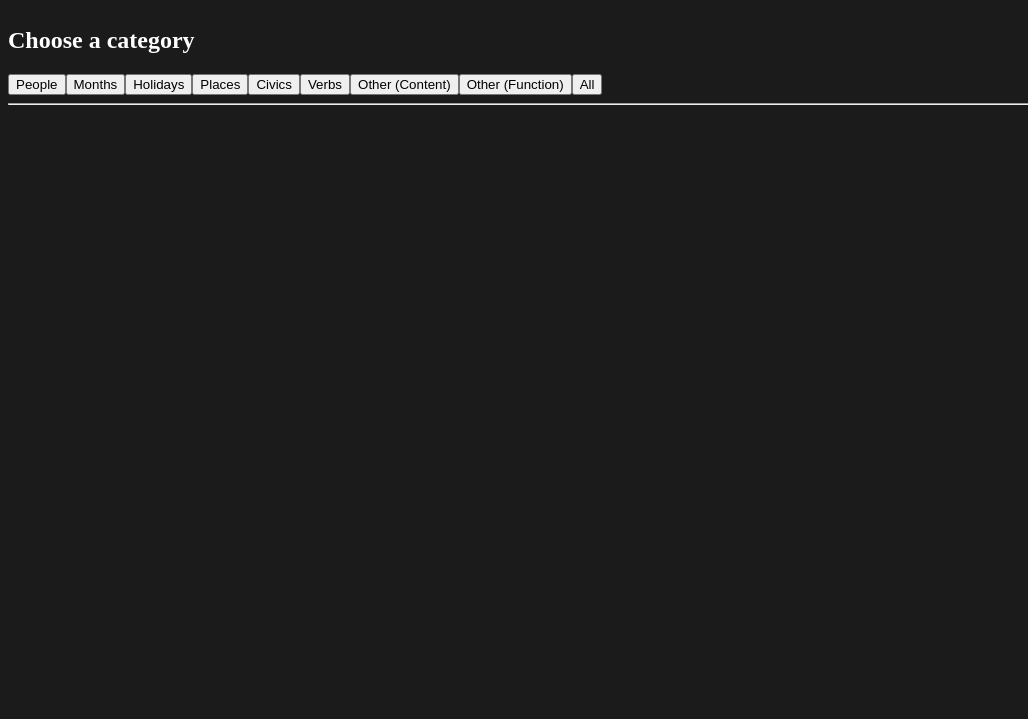
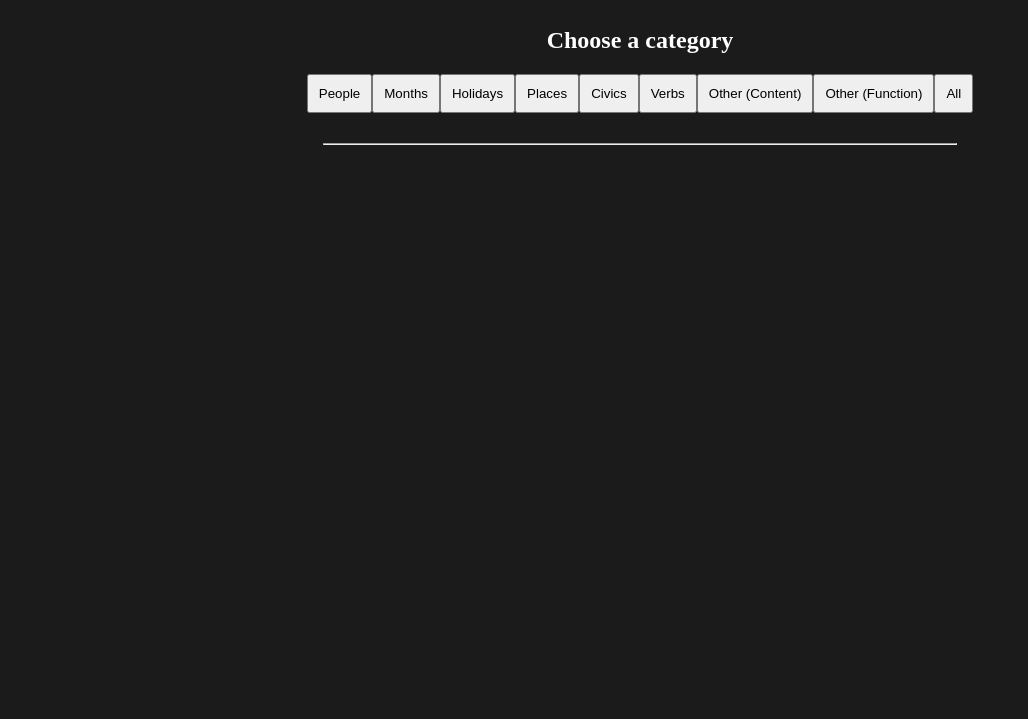
Before and after one commit to BayLadyCoder/spelling-practice, a plain HTML site: page index.html in a window 1280 px wide. Shown: the part 81-800 px from the top of the page, without its empty margins (0-1028 px from the left). Drawn offline with Linux system fonts and the light colour scheme.

Commit message:
Center content and add padding to buttons

```diff
--- a/index.html
+++ b/index.html
@@ -10,7 +10,7 @@
     <h1>Spelling Practice for the Naturalization Test</h1>
     <h2>Choose a category</h2>
     <div id="category-list"></div>
-    <hr style="width: 100%" />
+    <hr />
 
     <div id="practice-area">
       <h2 id="selected-topic"></h2>
@@ -21,7 +21,7 @@
         <button id="next-btn">Next ></button>
       </div>
       <br />
-      <input type="text" style="width: 500px" />
+      <input type="text" />
       <button>Submit</button>
 
       <br />
--- a/styles.css
+++ b/styles.css
@@ -4,4 +4,14 @@ body {
   display: flex;
   flex-direction: column;
   justify-content: center;
+  align-items: center;
 }
+
+hr {
+  width: 50%;
+  margin-top: 30px;
+}
+
+button {
+  padding: 10px;
+}
```
